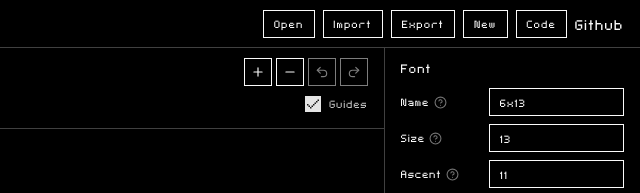
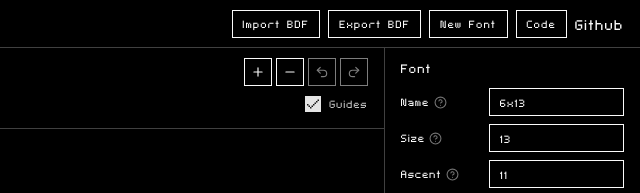
Before and after one commit to niklauslee/empix, an Astro site: page /font in a window 1280 px wide. Shown: the top 193 px of the page, 640-1280 px from the left. Built offline with nearby package versions, Linux system fonts and the light colour scheme; Astro itself is replaced by a stand-in of ours.

Commit message:
refactor: remove EmbeddedFontMenu and update font import/export button labels

```diff
--- a/src/apps/font-editor/app.tsx
+++ b/src/apps/font-editor/app.tsx
@@ -28,7 +28,6 @@ import { GlyphList } from "./glyph-list";
 import { PropertiesPanel } from "./properties";
 import { Preview } from "./preview";
 import { Toolbar } from "./toolbar";
-import { EmbeddedFontMenu } from "./embedded-font-menu";
 import { codepointsForRanges } from "./charsets";
 import { NewFontDialog, useNewFontDialog } from "./new-font-dialog";
 
@@ -194,14 +193,13 @@ function App() {
     <>
       <main className="absolute inset-0 flex select-none flex-col bg-background text-foreground">
         <Appbar active="font">
-          <EmbeddedFontMenu onLoad={(name) => flash(`Opened ${name}`)} />
           <Button
             variant="outline"
             size="sm"
             title="Import a BDF file"
             onClick={() => fileRef.current?.click()}
           >
-            Import
+            Import BDF
           </Button>
           <Button
             variant="outline"
@@ -211,7 +209,7 @@ function App() {
               download(`${font.name || "untitled"}.bdf`, serializeBDF(font))
             }
           >
-            Export
+            Export BDF
           </Button>
           <Button
             variant="outline"
@@ -219,7 +217,7 @@ function App() {
             title="Start a new font"
             onClick={() => useNewFontDialog.getState().show()}
           >
-            New
+            New Font
           </Button>
           <Button
             variant="outline"
--- a/src/apps/font-editor/embedded-font-menu.tsx
+++ /dev/null
@@ -1,56 +0,0 @@
-import { getEmbeddedFontBDF } from "@/font-data";
-import { Button } from "@/components/ui/button";
-import {
-  DropdownMenu,
-  DropdownMenuContent,
-  DropdownMenuItem,
-  DropdownMenuTrigger,
-} from "@/components/ui/dropdown-menu";
-import { useConfirmDialog } from "@/components/dialogs/confirm-dialog";
-import { parseBDF } from "./bdf";
-import { embeddedFontNames, useFontStore } from "./font-store";
-
-interface EmbeddedFontMenuProps {
-  onLoad?: (name: string) => void;
-}
-
-/** Opens one of the BDF fonts bundled with the app as a starting point. */
-export function EmbeddedFontMenu({ onLoad }: EmbeddedFontMenuProps) {
-  const setFont = useFontStore((state) => state.setFont);
-
-  const open = (name: string) => {
-    useConfirmDialog
-      .getState()
-      .show(
-        "Open Font",
-        `Discard the current font and open "${name}"? This cannot be undone.`,
-        () => {
-          try {
-            setFont(parseBDF(getEmbeddedFontBDF(name)));
-            onLoad?.(name);
-          } catch (error) {
-            console.error(`Failed to open the embedded font ${name}:`, error);
-          }
-        },
-      );
-  };
-
-  return (
-    <DropdownMenu>
-      <DropdownMenuTrigger
-        render={
-          <Button variant="outline" size="sm" title="Open a bundled font">
-            Open
-          </Button>
-        }
-      />
-      <DropdownMenuContent align="end" className="max-h-80 overflow-y-auto">
-        {embeddedFontNames.map((name) => (
-          <DropdownMenuItem key={name} onClick={() => open(name)}>
-            {name}
-          </DropdownMenuItem>
-        ))}
-      </DropdownMenuContent>
-    </DropdownMenu>
-  );
-}
--- a/src/apps/font-editor/font-store.ts
+++ b/src/apps/font-editor/font-store.ts
@@ -6,7 +6,7 @@
  */
 
 import { create } from "zustand";
-import { availableFonts, getEmbeddedFontBDF } from "@/font-data";
+import { getEmbeddedFontBDF } from "@/font-data";
 import {
   createFont,
   createGlyph,
@@ -259,6 +259,3 @@ export const useFontStore = create<FontEditorState>()((set, get) => ({
     });
   },
 }));
-
-/** Names of the fonts embedded in the app, offered as a starting point. */
-export const embeddedFontNames = availableFonts.map((font) => font.name);
```
